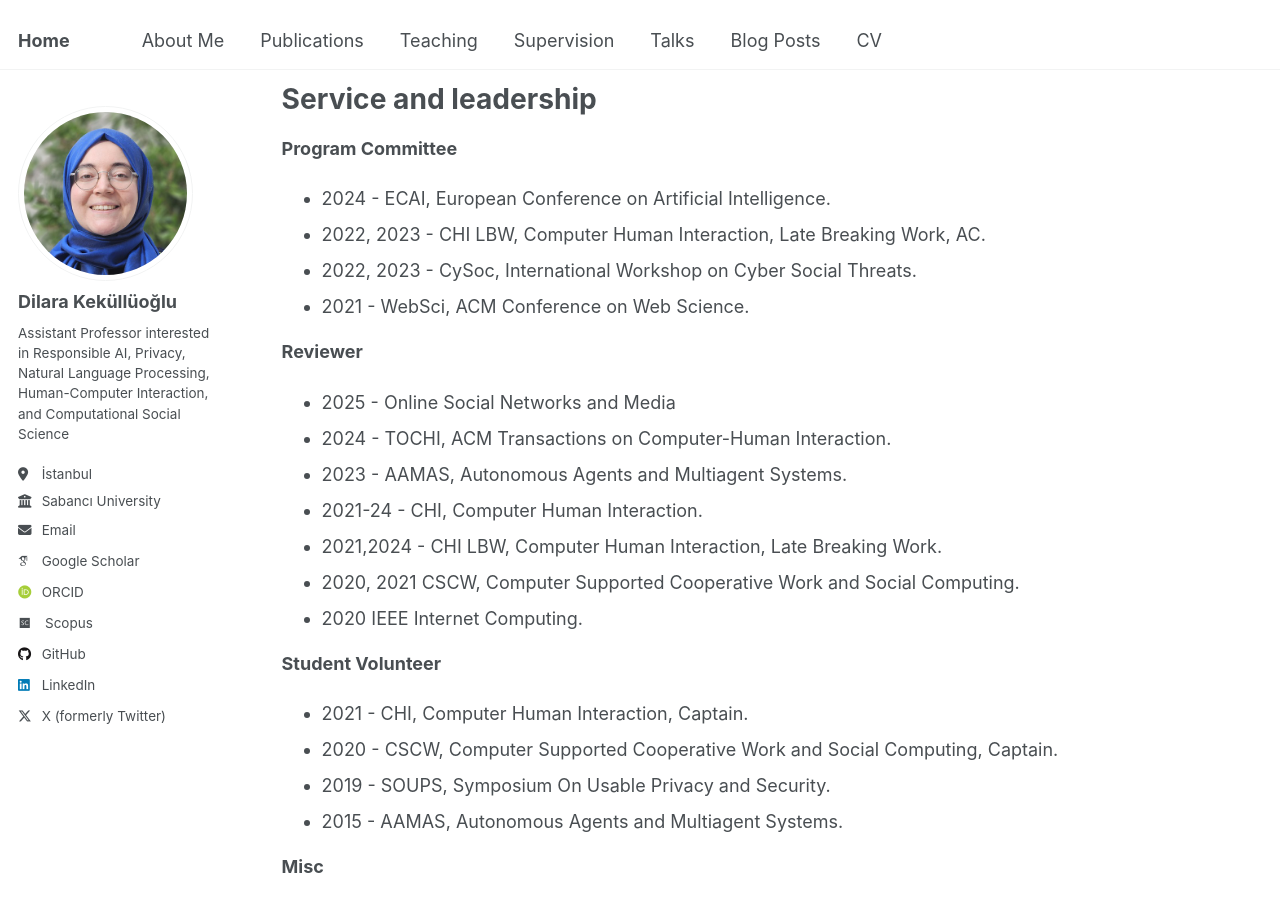
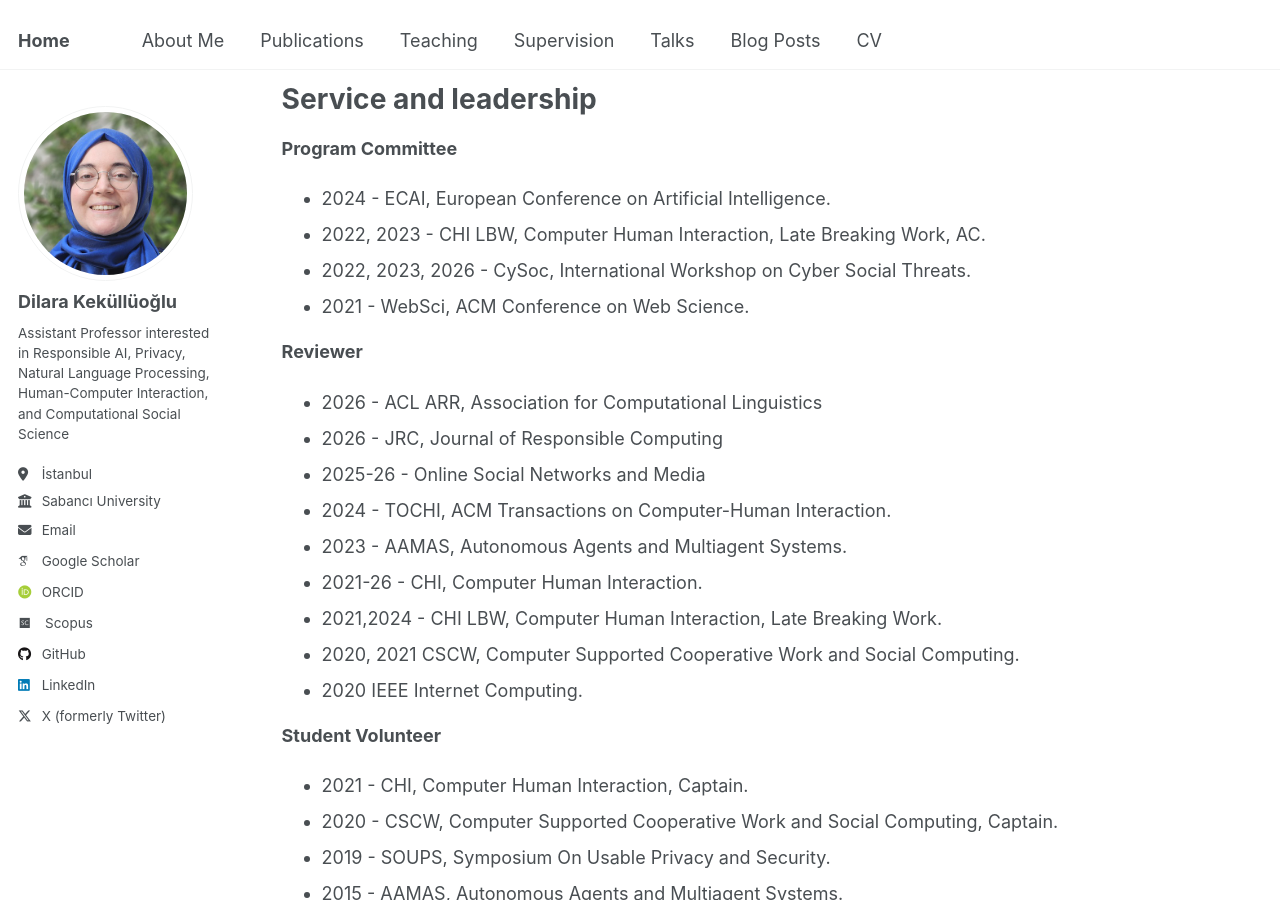
Before and after one commit to dilarakkl/dilarakkl.github.io, a Jekyll site: the page built from _pages/cv.md, in a window 1280 px wide and 900 px high, scrolled down 3004 px. Built offline with Jekyll 4.4.1, drawn with Linux system fonts in a browser that asks for light colours; some web fonts are replaced; some of the changed text lies outside the part shown.

Commit message:
Update cv.md

```diff
--- a/_pages/cv.md
+++ b/_pages/cv.md
@@ -71,15 +71,17 @@ Service and leadership
 
 * 2024 - ECAI, European Conference on Artificial Intelligence.
 * 2022, 2023 - CHI LBW, Computer Human Interaction, Late Breaking Work, AC.
-* 2022, 2023 - CySoc, International Workshop on Cyber Social Threats.
+* 2022, 2023, 2026 - CySoc, International Workshop on Cyber Social Threats.
 * 2021 - WebSci, ACM Conference on Web Science.
 
 **Reviewer**
 
-* 2025 - Online Social Networks and Media
+* 2026     - ACL ARR, Association for Computational Linguistics
+* 2026    - JRC, Journal of Responsible Computing
+* 2025-26 - Online Social Networks and Media
 * 2024 - TOCHI, ACM Transactions on Computer-Human Interaction.
 * 2023 - AAMAS, Autonomous Agents and Multiagent Systems.
-* 2021-24 - CHI, Computer Human Interaction.
+* 2021-26 - CHI, Computer Human Interaction.
 * 2021,2024 - CHI LBW, Computer Human Interaction, Late Breaking Work.
 * 2020, 2021 CSCW, Computer Supported Cooperative Work and Social Computing.
 * 2020 IEEE Internet Computing.
```
Also changed, not shown: other parts of _pages/cv.md (+1 -1 lines).
